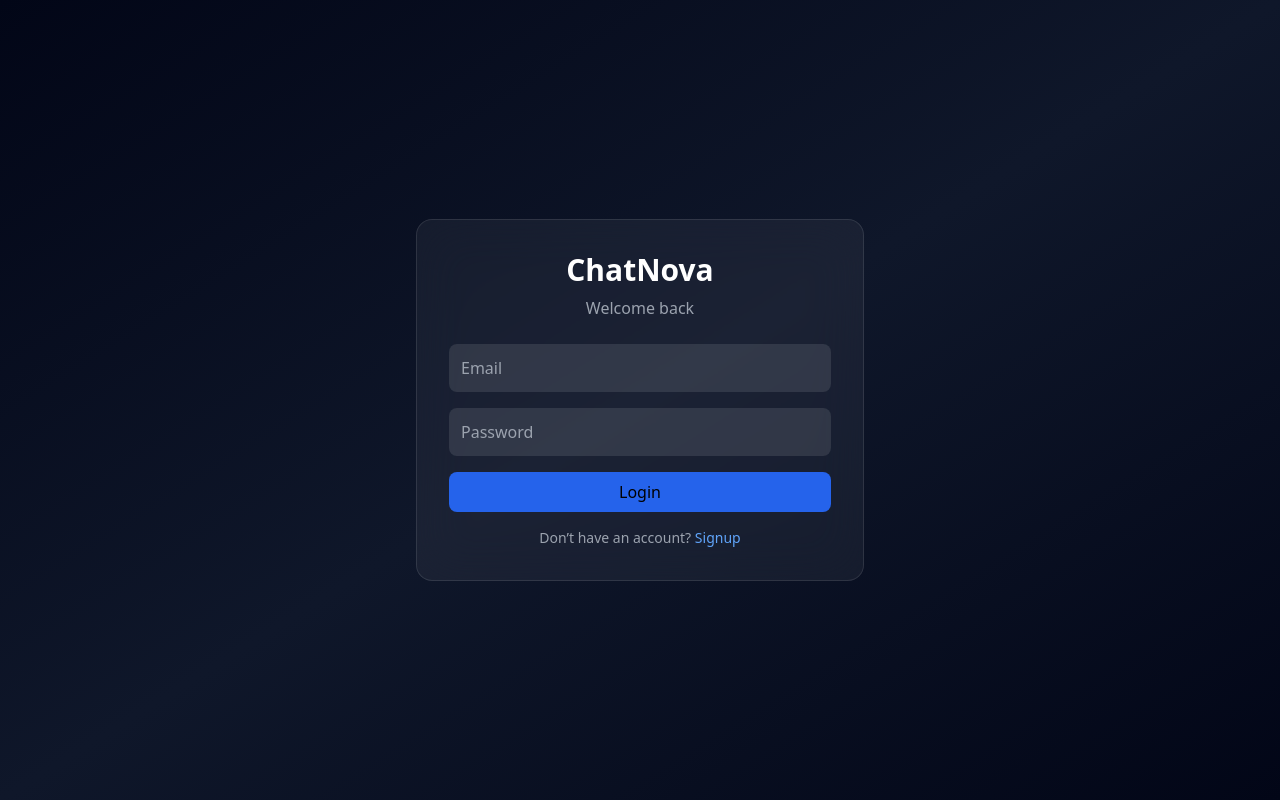
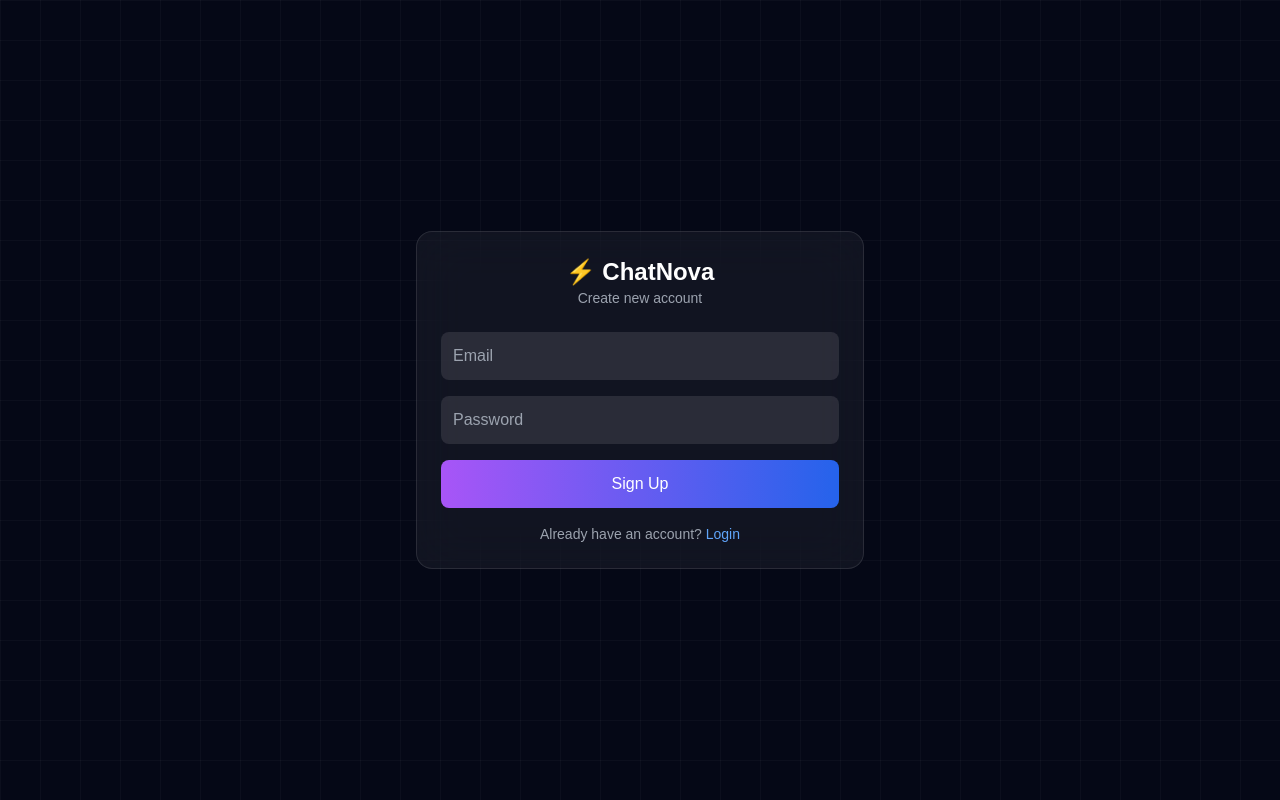
Before and after one commit to tirthmevada15-svg/ChatNova, a Flask app: page /signup in a window 1280 px wide. Run offline with Flask 3, Linux system fonts and the light colour scheme; some libraries are stand-ins or nearby versions.

Commit message:
Update signup.html

```diff
--- a/templates/signup.html
+++ b/templates/signup.html
@@ -1,35 +1,62 @@
 <!DOCTYPE html>
-<html lang="en">
+<html>
 <head>
 <meta charset="UTF-8">
-<title>Login • ChatNova</title>
+<meta name="viewport" content="width=device-width, initial-scale=1.0">
+<title>Signup - ChatNova</title>
+
 <script src="https://cdn.tailwindcss.com"></script>
+
+<style>
+body {
+    background: #050816;
+    color: white;
+    font-family: sans-serif;
+}
+
+body::before {
+    content:"";
+    position:fixed;
+    inset:0;
+    background-image:
+        linear-gradient(rgba(255,255,255,0.03) 1px, transparent 1px),
+        linear-gradient(90deg, rgba(255,255,255,0.03) 1px, transparent 1px);
+    background-size:40px 40px;
+    pointer-events:none;
+}
+</style>
 </head>
 
-<body class="bg-gradient-to-br from-[#020617] via-[#0f172a] to-[#020617] min-h-screen flex items-center justify-center">
+<body class="flex items-center justify-center min-h-screen px-4">
 
-<div class="w-full max-w-md p-8 rounded-2xl bg-white/5 backdrop-blur-xl border border-white/10">
+<div class="w-full max-w-md bg-white/5 backdrop-blur-xl p-6 rounded-2xl border border-white/10">
 
-    <h1 class="text-3xl text-white font-bold text-center mb-2">ChatNova</h1>
-    <p class="text-gray-400 text-center mb-6">Welcome back</p>
+    <!-- LOGO -->
+    <div class="text-center mb-6">
+        <h1 class="text-2xl font-bold">⚡ ChatNova</h1>
+        <p class="text-gray-400 text-sm">Create new account</p>
+    </div>
 
+    <!-- FORM -->
     <form method="POST" class="space-y-4">
 
         <input name="email" type="email" required placeholder="Email"
-            class="w-full p-3 rounded-lg bg-white/10 text-white placeholder-gray-400">
+        class="w-full p-3 rounded-lg bg-white/10 outline-none focus:ring-2 focus:ring-purple-500">
 
         <input name="password" type="password" required placeholder="Password"
-            class="w-full p-3 rounded-lg bg-white/10 text-white placeholder-gray-400">
+        class="w-full p-3 rounded-lg bg-white/10 outline-none focus:ring-2 focus:ring-purple-500">
 
-        <button class="w-full bg-blue-600 py-2 rounded-lg hover:bg-blue-700">
-            Login
+        <button type="submit"
+        class="w-full bg-gradient-to-r from-purple-500 to-blue-600 py-3 rounded-lg hover:opacity-90">
+            Sign Up
         </button>
 
     </form>
 
-    <p class="text-center text-gray-400 mt-4 text-sm">
-        Don’t have an account?
-        <a href="/signup" class="text-blue-400">Signup</a>
+    <!-- SWITCH -->
+    <p class="text-center text-sm mt-4 text-gray-400">
+        Already have an account?
+        <a href="/login" class="text-blue-400">Login</a>
     </p>
 
 </div>
```
